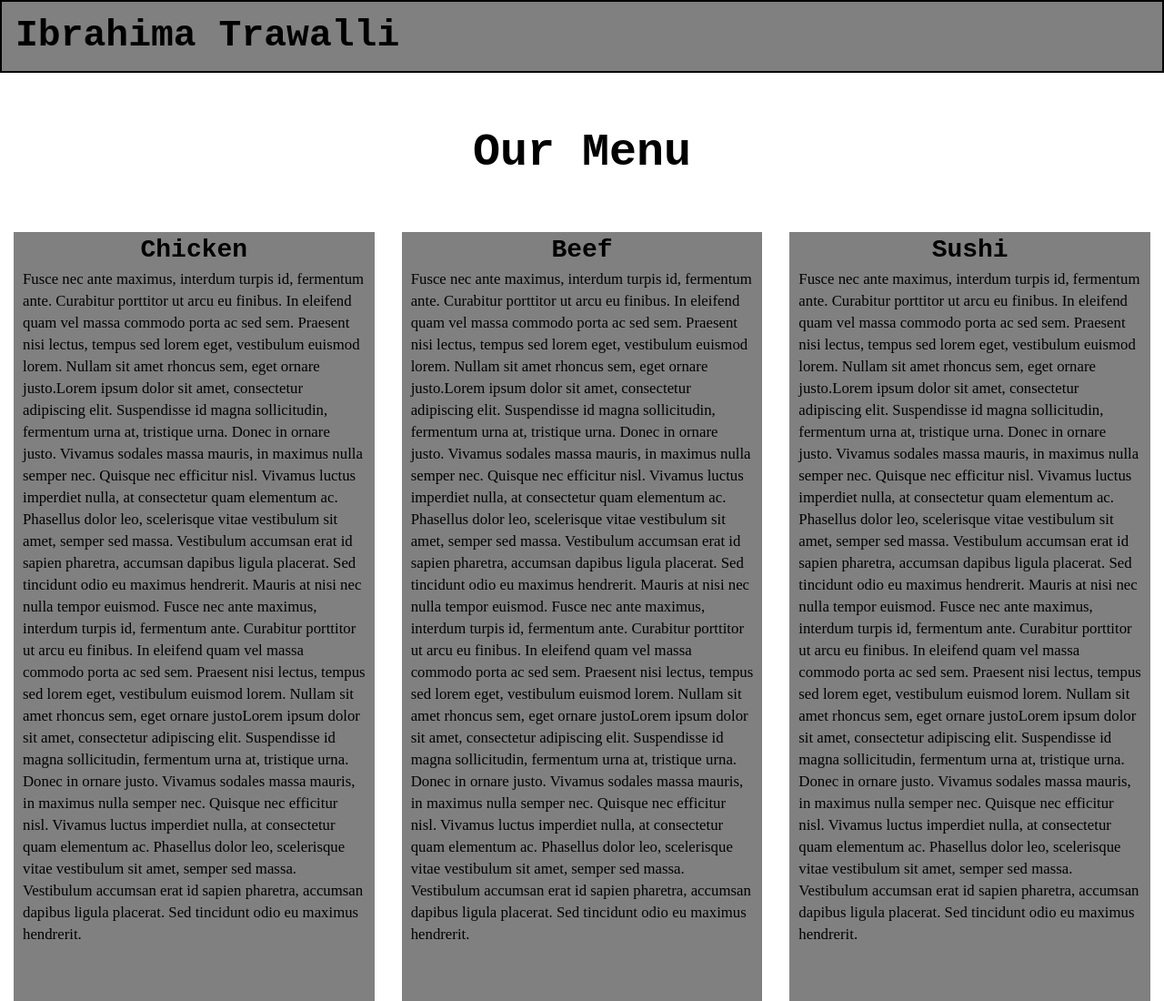
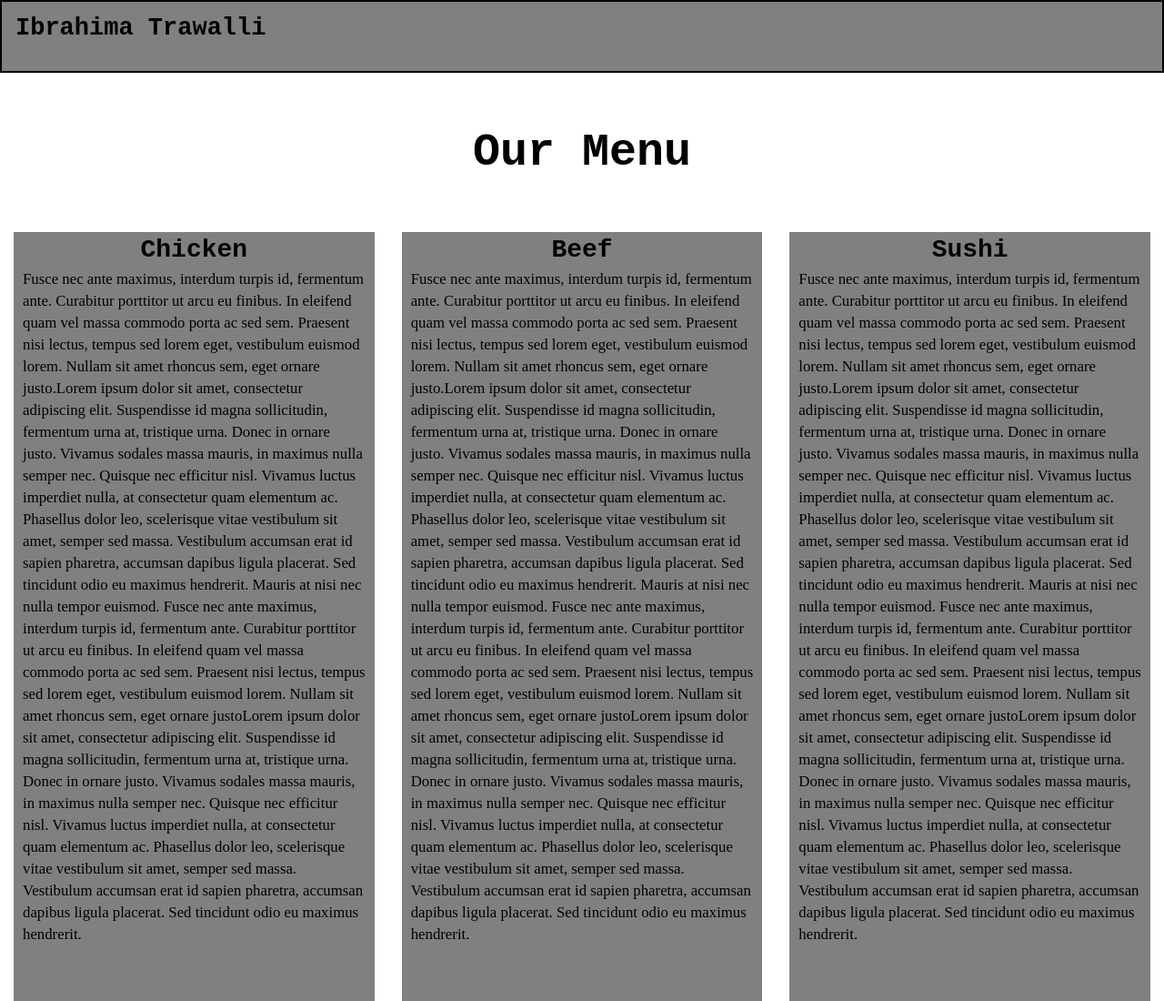
Before and after one commit to yinyanghns/module3-solution, a plain HTML site: page index.html in a window 1280 px wide. Shown: the top 1100 px of the page at 91% size. Drawn offline with Linux system fonts and the light colour scheme.

Commit message:
Actualizar styles.css

```diff
--- a/css/styles.css
+++ b/css/styles.css
@@ -14,7 +14,7 @@
 #navtitle h1  {
 	color: black;
 	font-weight: bold;
-	font-size: 2.3em;
+	font-size: 1.5em;
 	text-align: center;
 	font-family: monospace;
 	margin-top: 0px;
```
